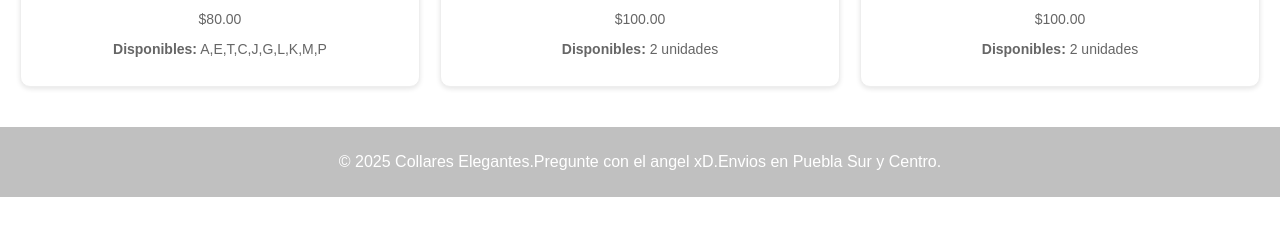
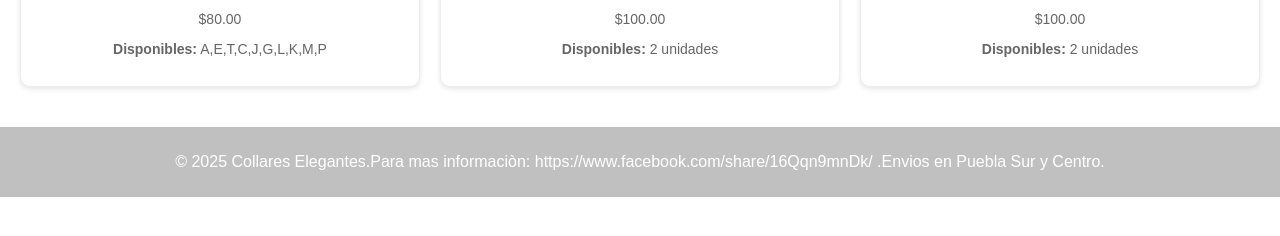
Before and after one commit to Niceded/NuevoCollar, a plain HTML site: page collareSPRUEBA2.html in a window 1280 px wide. Shown: the part 478-714 px from the top of the page. Drawn offline with Linux system fonts and the light colour scheme.

Commit message:
Update collareSPRUEBA2.html

```diff
--- a/collareSPRUEBA2.html
+++ b/collareSPRUEBA2.html
@@ -91,7 +91,7 @@
   </main>
 
   <footer>
-    <p>&copy; 2025 Collares Elegantes.Pregunte con el angel xD.Envios en Puebla Sur y Centro.</p>
+    <p>&copy; 2025 Collares Elegantes.Para mas informaciòn: https://www.facebook.com/share/16Qqn9mnDk/ .Envios en Puebla Sur y Centro.</p>
   </footer>
 
 </body>
```
